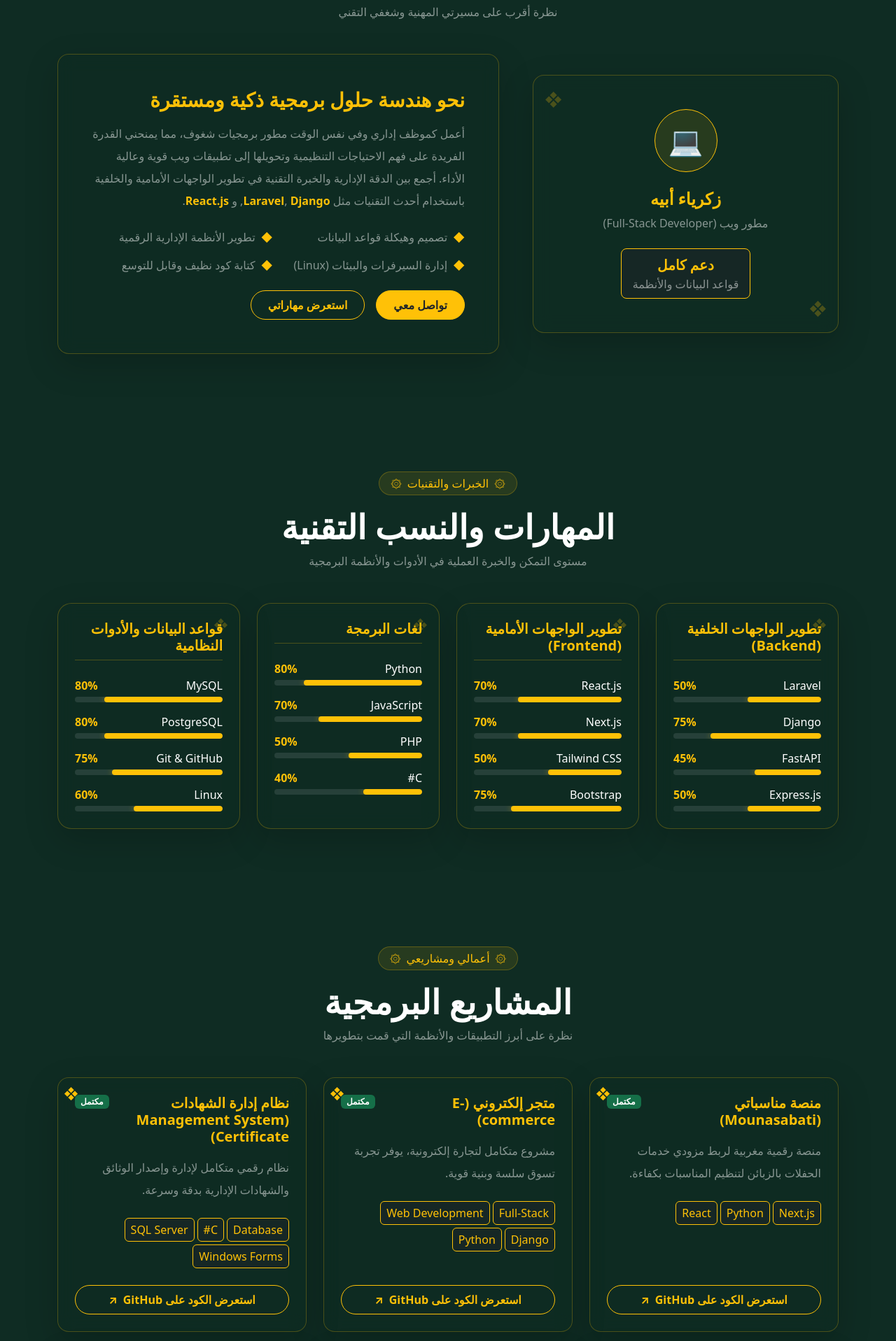
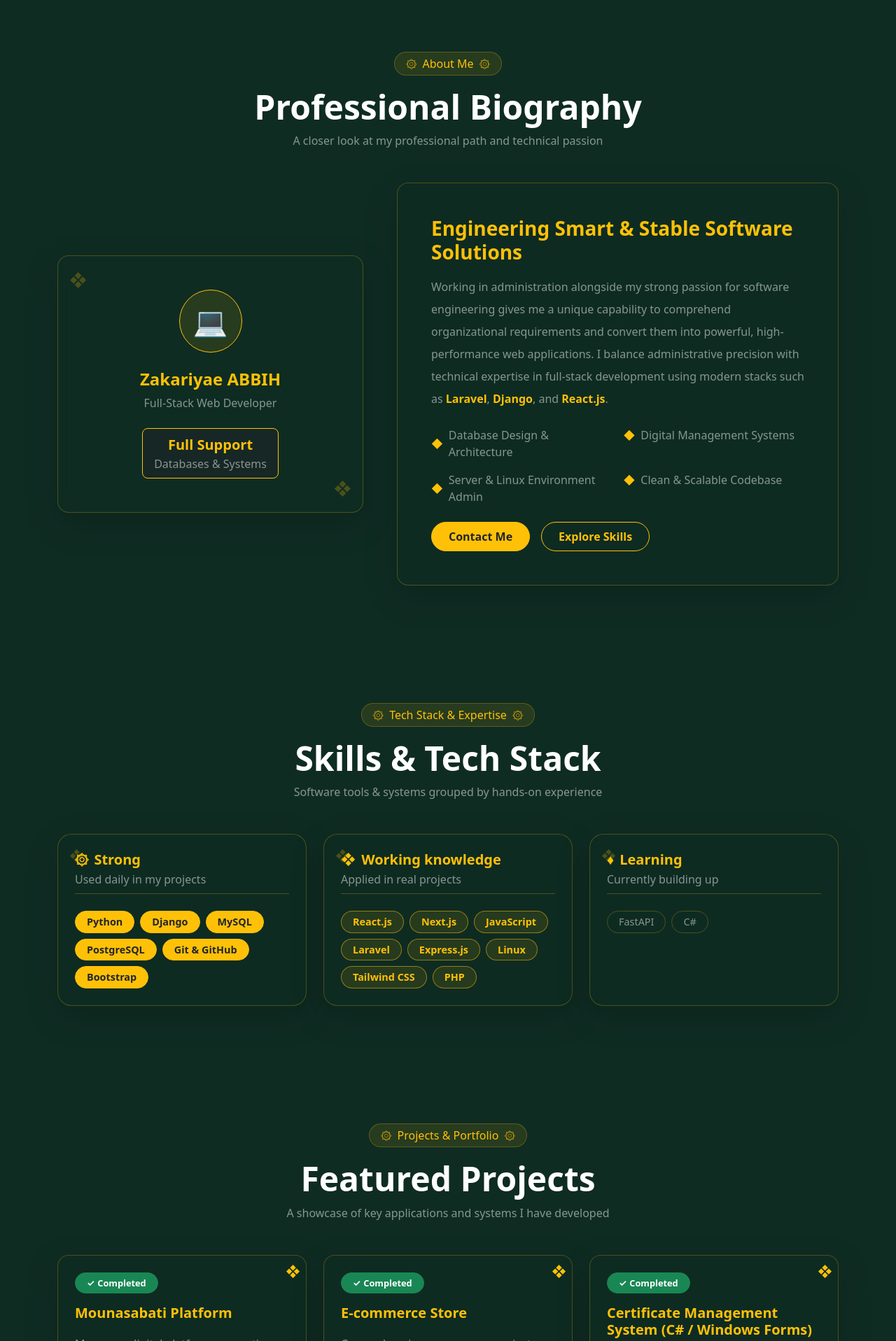
Before and after one commit to zakariyae-devcode/Portfolio, a Next.js app: page / in a window 1280 px wide. Shown: the part 843-2760 px from the top of the page at 70% size. Built offline with nearby package versions, Linux system fonts and the light colour scheme.

Commit message:
Default to English with language detection; regroup skills, update hero, projects and metadata (6aee76a686d0868fb584633a)
Co-Authored-By: zakariyae-devcode <293615466+zakariyae-devcode@users.noreply.github.com>

```diff
--- a/app/components/Skills.js
+++ b/app/components/Skills.js
@@ -6,43 +6,31 @@ import { useLanguage } from '../context/LanguageContext';
 export default function Skills() {
   const { lang } = useLanguage();
 
-  const skillCategories = [
+  const skillGroups = [
     {
-      title: lang === 'ar' ? 'تطوير الواجهات الخلفية (Backend)' : 'Backend Development',
-      skills: [
-        { name: 'Laravel', level: 50 },
-        { name: 'Django', level: 75 },
-        { name: 'FastAPI', level: 45 },
-        { name: 'Express.js', level: 50 },
-      ]
+      key: 'strong',
+      icon: '۞',
+      title: lang === 'ar' ? 'إتقان قوي' : 'Strong',
+      subtitle: lang === 'ar' ? 'أستخدمها يومياً في مشاريعي' : 'Used daily in my projects',
+      tagClass: 'bg-warning text-dark border-warning fw-bold',
+      skills: ['Python', 'Django', 'MySQL', 'PostgreSQL', 'Git & GitHub', 'Bootstrap'],
     },
     {
-      title: lang === 'ar' ? 'تطوير الواجهات الأمامية (Frontend)' : 'Frontend Development',
-      skills: [
-        { name: 'React.js', level: 70 },
-        { name: 'Next.js', level: 70 },
-        { name: 'Tailwind CSS', level: 50 },
-        { name: 'Bootstrap', level: 75 }
-      ]
+      key: 'working',
+      icon: '❖',
+      title: lang === 'ar' ? 'معرفة عملية' : 'Working knowledge',
+      subtitle: lang === 'ar' ? 'استخدمتها في مشاريع حقيقية' : 'Applied in real projects',
+      tagClass: 'bg-warning bg-opacity-10 text-warning border-warning border-opacity-50 fw-semibold',
+      skills: ['React.js', 'Next.js', 'JavaScript', 'Laravel', 'Express.js', 'Linux', 'Tailwind CSS', 'PHP'],
     },
     {
-      title: lang === 'ar' ? 'لغات البرمجة' : 'Programming Languages',
-      skills: [
-        { name: 'Python', level: 80 },
-        { name: 'JavaScript', level: 70 },
-        { name: 'PHP', level: 50 },
-        { name: 'C#', level: 40 }
-      ]
+      key: 'learning',
+      icon: '♦',
+      title: lang === 'ar' ? 'قيد التعلّم' : 'Learning',
+      subtitle: lang === 'ar' ? 'أطوّر مهاراتي فيها حالياً' : 'Currently building up',
+      tagClass: 'bg-transparent text-white-50 border-warning border-opacity-25 fw-medium',
+      skills: ['FastAPI', 'C#'],
     },
-    {
-      title: lang === 'ar' ? 'قواعد البيانات والأدوات النظامية' : 'Databases & System Tools',
-      skills: [
-        { name: 'MySQL', level: 80 },
-        { name: 'PostgreSQL', level: 80 },
-        { name: 'Git & GitHub', level: 75 },
-        { name: 'Linux', level: 60 }
-      ]
-    }
   ];
 
   return (
@@ -59,17 +47,17 @@ export default function Skills() {
             <span>۞</span>
           </div>
           <h2 className="display-5 fw-bold text-white mb-2">
-            {lang === 'ar' ? 'المهارات والنسب التقنية' : 'Skills & Proficiency'}
+            {lang === 'ar' ? 'المهارات والتقنيات' : 'Skills & Tech Stack'}
           </h2>
           <p className="text-white-50 fs-6">
-            {lang === 'ar' ? 'مستوى التمكن والخبرة العملية في الأدوات والأنظمة البرمجية' : 'Level of mastery and practical experience in software tools & systems'}
+            {lang === 'ar' ? 'الأدوات والأنظمة البرمجية مصنّفة حسب مستوى الخبرة العملية' : 'Software tools & systems grouped by hands-on experience'}
           </p>
         </div>
 
-        {/* شبكة التصنيفات مع أشرطة النسب */}
+        {/* مجموعات المهارات */}
         <div className="row g-4">
-          {skillCategories.map((category, index) => (
-            <div key={index} className="col-lg-3 col-md-6">
+          {skillGroups.map((group) => (
+            <div key={group.key} className="col-lg-4 col-md-6">
               <div
                 className="card h-100 border-warning border-opacity-25 text-white p-4 shadow-lg position-relative overflow-hidden"
                 style={{
@@ -87,41 +75,26 @@ export default function Skills() {
                 </div>
 
                 <div className="card-body p-0">
-                  <h3 className="fs-5 fw-bold text-warning mb-4 pb-2 border-bottom border-warning border-opacity-25">
-                    {category.title}
-                  </h3>
-
-                  {/* قائمة المهارات مع أشرطة النسبة */}
-                  <div className="d-flex flex-column gap-3">
-                    {category.skills.map((skill, idx) => (
-                      <div key={idx}>
-                        <div className="d-flex justify-content-between text-white fs-6 mb-1">
-                          <span className="fw-medium">{skill.name}</span>
-                          <span className="text-warning fw-bold">{skill.level}%</span>
-                        </div>
-
-                        {/* شريط التقدم */}
-                        <div
-                          className="progress w-100"
-                          style={{ height: '8px', backgroundColor: 'rgba(255, 255, 255, 0.1)', borderRadius: '4px' }}
-                        >
-                          <div
-                            className="progress-bar bg-warning"
-                            role="progressbar"
-                            style={{
-                              width: `${skill.level}%`,
-                              borderRadius: '4px',
-                              boxShadow: '0 0 10px rgba(255, 193, 7, 0.4)'
-                            }}
-                            aria-valuenow={skill.level}
-                            aria-valuemin="0"
-                            aria-valuemax="100"
-                          ></div>
-                        </div>
-                      </div>
-                    ))}
+                  <div className="mb-4 pb-2 border-bottom border-warning border-opacity-25">
+                    <h3 className="fs-5 fw-bold text-warning mb-1 d-flex align-items-center gap-2">
+                      <span aria-hidden="true">{group.icon}</span>
+                      <span>{group.title}</span>
+                    </h3>
+                    <p className="text-white-50 fs-7 mb-0">{group.subtitle}</p>
                   </div>
 
+                  {/* وسوم المهارات */}
+                  <ul className="list-unstyled d-flex flex-wrap gap-2 mb-0">
+                    {group.skills.map((skill) => (
+                      <li
+                        key={skill}
+                        className={`px-3 py-1 rounded-pill border ${group.tagClass}`}
+                        style={{ fontSize: '0.9rem' }}
+                      >
+                        {skill}
+                      </li>
+                    ))}
+                  </ul>
                 </div>
 
               </div>
--- a/app/components/projects.js
+++ b/app/components/projects.js
@@ -14,8 +14,9 @@ export default function Projects() {
         : 'Moroccan digital platform connecting event service providers with clients to organize events efficiently.',
       techStack: ["Next.js", "Python", "React"],
       githubUrl: "https://github.com/zakariyae-devcode/Mounasabati",
-      status: lang === 'ar' ? 'مكتمل' : 'Completed',
-      badgeColor: "bg-success"
+      status: 'completed',
+      demo: '',
+      image: ''
     },
     {
       title: lang === 'ar' ? 'متجر إلكتروني (E-commerce)' : 'E-commerce Store',
@@ -24,28 +25,31 @@ export default function Projects() {
         : 'Comprehensive e-commerce project providing a seamless shopping experience and robust structure.',
       techStack: ["Full-Stack", "Web Development", "Django", "Python"],
       githubUrl: "https://github.com/zakariyae-devcode/E-commerce",
-      status: lang === 'ar' ? 'مكتمل' : 'Completed',
-      badgeColor: "bg-success"
+      status: 'completed',
+      demo: '',
+      image: ''
     },
     {
-      title: lang === 'ar' ? 'نظام إدارة الشهادات (Management System Certificate)' : 'Certificate Management System',
+      title: lang === 'ar' ? 'نظام إدارة الشهادات (C# / Windows Forms)' : 'Certificate Management System (C# / Windows Forms)',
       description: lang === 'ar'
         ? 'نظام رقمي متكامل لإدارة وإصدار الوثائق والشهادات الإدارية بدقة وسرعة.'
         : 'Integrated digital system for managing and issuing administrative documents and certificates with precision.',
       techStack: ["Database", "C#", "SQL Server", "Windows Forms"],
       githubUrl: "https://github.com/zakariyae-devcode/ManagementSystemCertificate",
-      status: lang === 'ar' ? 'مكتمل' : 'Completed',
-      badgeColor: "bg-success"
+      status: 'completed',
+      demo: '',
+      image: ''
     },
     {
-      title: lang === 'ar' ? 'نظام إدارة الشهادات (SmartShahada)' : 'SmartShahada System',
+      title: lang === 'ar' ? 'منصة الشهادة الذكية SmartShahada (Laravel)، قيد التطوير' : 'SmartShahada (Laravel), in progress',
       description: lang === 'ar'
         ? 'نظام رقمي قيد التطوير لإدارة الوثائق والشهادات الإدارية واستخراجها بدقة وسرعة لتبسيط الإجراءات.'
         : 'Digital system under development for managing and generating administrative documents to simplify workflows.',
       techStack: ["Database", "Backend", "Frontend", "Laravel", "PHP"],
       githubUrl: "https://github.com/zakariyae-devcode/SmartShahada",
-      status: lang === 'ar' ? 'قيد التطوير' : 'In Development',
-      badgeColor: "bg-warning text-dark"
+      status: 'in-progress',
+      demo: '',
+      image: ''
     },
     {
       title: lang === 'ar' ? 'متجر الكتب (BookStore)' : 'BookStore Platform',
@@ -54,8 +58,9 @@ export default function Projects() {
         : 'Digital platform under development dedicated to book rentals and management.',
       techStack: ["Full-Stack", "Web Development", "Express.js", "JavaScript"],
       githubUrl: "https://github.com/zakariyae-devcode/bookStore",
-      status: lang === 'ar' ? 'قيد التطوير' : 'In Development',
-      badgeColor: "bg-warning text-dark"
+      status: 'in-progress',
+      demo: '',
+      image: ''
     },
     {
       title: lang === 'ar' ? 'واجهة برمجة تطبيقات السفر (TravelApi)' : 'Travel Booking API',
@@ -64,10 +69,25 @@ export default function Projects() {
         : 'Backend API under development designed for managing travel services and reservations with flexibility.',
       techStack: ["Backend", "API", "Python", "Django REST Framework"],
       githubUrl: "https://github.com/zakariyae-devcode/TravelApi",
-      status: lang === 'ar' ? 'قيد التطوير' : 'In Development',
-      badgeColor: "bg-warning text-dark"
+      status: 'in-progress',
+      demo: '',
+      image: ''
     }
   ];
+
+  // تسميات وألوان حالة المشروع
+  const statusStyles = {
+    completed: {
+      label: lang === 'ar' ? 'مكتمل' : 'Completed',
+      icon: '✓',
+      className: 'bg-success text-white border-success',
+    },
+    'in-progress': {
+      label: lang === 'ar' ? 'قيد التطوير' : 'In progress',
+      icon: '⏳',
+      className: 'bg-warning text-dark border-warning',
+    },
+  };
 
   return (
     <section id="projects" className={`py-5 text-white ${lang === 'ar' ? 'text-end' : 'text-start'}`}>
@@ -92,8 +112,8 @@ export default function Projects() {
 
         {/* شبكة عرض المشاريع */}
         <div className="row g-4">
-          {projectsList.map((project, index) => (
-            <div className="col-lg-4 col-md-6" key={index}>
+          {projectsList.map((project) => (
+            <div className="col-lg-4 col-md-6" key={project.githubUrl}>
               <div
                 className="h-100 p-4 rounded-4 border border-warning border-opacity-25 position-relative shadow-lg d-flex flex-column justify-content-between overflow-hidden"
                 style={{
@@ -107,13 +127,32 @@ export default function Projects() {
                 </div>
 
                 <div>
-                  {/* رأس البطاقة (العنوان والحالة) */}
-                  <div className="d-flex justify-content-between align-items-start mb-3 gap-2">
-                    <h3 className="fs-5 fw-bold text-warning mb-0">{project.title}</h3>
-                    <span className={`badge ${project.badgeColor} bg-opacity-75 text-white fs-8 px-2 py-1`}>
-                      {project.status}
+                  {/* لقطة شاشة المشروع (تظهر فقط عند توفرها) */}
+                  {project.image && (
+                    <div className="mb-3 rounded-3 overflow-hidden border border-warning border-opacity-25">
+                      <img
+                        src={project.image}
+                        alt={lang === 'ar' ? `لقطة شاشة لمشروع ${project.title}` : `${project.title} screenshot`}
+                        className="w-100 object-fit-cover"
+                        style={{ aspectRatio: '16 / 9' }}
+                        loading="lazy"
+                      />
+                    </div>
+                  )}
+
+                  {/* حالة المشروع */}
+                  {statusStyles[project.status] && (
+                    <span
+                      className={`d-inline-flex align-items-center gap-1 badge rounded-pill border fw-bold px-3 py-2 mb-3 ${statusStyles[project.status].className}`}
+                      style={{ fontSize: '0.8rem' }}
+                    >
+                      <span aria-hidden="true">{statusStyles[project.status].icon}</span>
+                      <span>{statusStyles[project.status].label}</span>
                     </span>
-                  </div>
+                  )}
+
+                  {/* عنوان المشروع */}
+                  <h3 className="fs-5 fw-bold text-warning mb-3">{project.title}</h3>
 
                   {/* وصف المشروع */}
                   <p className="text-white-50 fs-7 lh-lg mb-4">
@@ -130,8 +169,19 @@ export default function Projects() {
                   </div>
                 </div>
 
-                {/* زر الانتقال لـ GitHub */}
-                <div>
+                {/* أزرار العرض المباشر وGitHub */}
+                <div className="d-flex flex-column gap-2">
+                  {project.demo && (
+                    <a
+                      href={project.demo}
+                      target="_blank"
+                      rel="noopener noreferrer"
+                      className="btn btn-warning text-dark w-100 fw-bold py-2 rounded-pill d-flex align-items-center justify-content-center gap-2 fs-7"
+                    >
+                      <span>{lang === 'ar' ? 'عرض مباشر' : 'Live demo'}</span>
+                      <span>↗</span>
+                    </a>
+                  )}
                   <a
                     href={project.githubUrl}
                     target="_blank"
--- a/app/context/LanguageContext.js
+++ b/app/context/LanguageContext.js
@@ -1,34 +1,81 @@
 'use client';
 
-import React, { createContext, useContext, useState, useEffect } from 'react';
+import React, { createContext, useContext, useState, useEffect, useCallback } from 'react';
+import { siteMeta } from '../siteMeta';
 
+const STORAGE_KEY = 'app_lang';
+const DEFAULT_LANG = 'en';
+const SUPPORTED = ['en', 'ar'];
 
-const LanguageContext = createContext();
+const LanguageContext = createContext({
+  lang: DEFAULT_LANG,
+  setLanguage: () => {},
+  toggleLanguage: () => {},
+});
+
+// Read the saved choice safely (localStorage can be unavailable or blocked).
+const readStoredLang = () => {
+  if (typeof window === 'undefined') return null;
+  try {
+    const saved = window.localStorage.getItem(STORAGE_KEY);
+    return SUPPORTED.includes(saved) ? saved : null;
+  } catch {
+    return null;
+  }
+};
+
+const storeLang = (value) => {
+  if (typeof window === 'undefined') return;
+  try {
+    window.localStorage.setItem(STORAGE_KEY, value);
+  } catch {
+    // Ignore storage errors (private mode, disabled storage, etc.)
+  }
+};
+
+// First visit: Arabic if the browser language starts with "ar", otherwise English.
+const detectBrowserLang = () => {
+  if (typeof navigator === 'undefined') return DEFAULT_LANG;
+  const candidates = [...(navigator.languages || []), navigator.language].filter(Boolean);
+  const primary = (candidates[0] || '').toLowerCase();
+  return primary.startsWith('ar') ? 'ar' : 'en';
+};
 
 export const LanguageProvider = ({ children }) => {
-  const [lang, setLang] = useState('ar');
+  const [lang, setLang] = useState(DEFAULT_LANG);
 
+  // Resolve the initial language on the client only (keeps SSR output in English).
   useEffect(() => {
-    const saved = localStorage.getItem('app_lang');
-    if (saved) {
-      setLang(saved);
-      document.documentElement.dir = saved === 'ar' ? 'rtl' : 'ltr';
-      document.documentElement.lang = saved;
-    }
+    const initial = readStoredLang() || detectBrowserLang();
+    // eslint-disable-next-line react-hooks/set-state-in-effect
+    if (initial !== DEFAULT_LANG) setLang(initial);
   }, []);
 
-  const toggleLanguage = () => {
-    setLang((prevLang) => {
-      const nextLang = prevLang === 'ar' ? 'en' : 'ar';
-      localStorage.setItem('app_lang', nextLang);
-      document.documentElement.dir = nextLang === 'ar' ? 'rtl' : 'ltr';
-      document.documentElement.lang = nextLang;
-      return nextLang;
+  // Keep <html lang> and dir in sync with the active language.
+  useEffect(() => {
+    document.documentElement.lang = lang;
+    document.documentElement.dir = lang === 'ar' ? 'rtl' : 'ltr';
+    document.title = siteMeta[lang].title;
+    const description = document.querySelector('meta[name="description"]');
+    if (description) description.setAttribute('content', siteMeta[lang].description);
+  }, [lang]);
+
+  const setLanguage = useCallback((next) => {
+    if (!SUPPORTED.includes(next)) return;
+    storeLang(next);
+    setLang(next);
+  }, []);
+
+  const toggleLanguage = useCallback(() => {
+    setLang((prev) => {
+      const next = prev === 'ar' ? 'en' : 'ar';
+      storeLang(next);
+      return next;
     });
-  };
+  }, []);
 
   return (
-    <LanguageContext.Provider value={{ lang, toggleLanguage }}>
+    <LanguageContext.Provider value={{ lang, setLanguage, toggleLanguage }}>
       {children}
     </LanguageContext.Provider>
   );
--- a/app/layout.js
+++ b/app/layout.js
@@ -2,15 +2,64 @@ import 'bootstrap/dist/css/bootstrap.min.css';
 import Navbar from './components/navbar';
 import Footer from './components/footer';
 import { LanguageProvider } from './context/LanguageContext';
+import { siteMeta, siteUrl } from './siteMeta';
+
+const { en, ar } = siteMeta;
+
+const ogImage = {
+  url: '/og-image.png',
+  width: 1200,
+  height: 630,
+  alt: 'Zakariyae ABBIH — Full-Stack Developer | Django, Laravel, Next.js',
+};
 
 export const metadata = {
-  title: 'زكرياء أبيه | معرض الأعمال والحلول البرمجية',
-  description: 'موقع شخصي ومحفظة أعمال لتطوير البرمجيات والويب بروح أندلسية مغربية عصريّة',
+  metadataBase: new URL(siteUrl),
+  title: en.title,
+  description: en.description,
+  applicationName: 'Zakariyae ABBIH Portfolio',
+  authors: [{ name: 'Zakariyae ABBIH', url: siteUrl }],
+  keywords: [
+    'Zakariyae ABBIH',
+    'زكرياء أبيه',
+    'Full-Stack Developer',
+    'Junior Developer',
+    'Internship',
+    'Django',
+    'Laravel',
+    'Next.js',
+    'Morocco',
+    'Remote',
+  ],
+  alternates: {
+    canonical: '/',
+  },
+  openGraph: {
+    type: 'website',
+    url: siteUrl,
+    siteName: 'Zakariyae ABBIH',
+    title: en.title,
+    description: en.description,
+    locale: 'en_US',
+    alternateLocale: ['ar_MA'],
+    images: [ogImage],
+  },
+  twitter: {
+    card: 'summary_large_image',
+    title: en.title,
+    description: en.description,
+    images: [ogImage],
+  },
+  other: {
+    // Arabic title/description (the page also swaps document.title when Arabic is active)
+    'title:ar': ar.title,
+    'description:ar': ar.description,
+  },
 };
 
 export default function RootLayout({ children }) {
   return (
-    <html lang="ar" dir="rtl" style={{ scrollBehavior: 'smooth' }}>
+    <html lang="en" dir="ltr" style={{ scrollBehavior: 'smooth' }}>
       <body
         className="d-flex flex-column min-vh-100 text-white"
         style={{
--- /dev/null
+++ b/app/siteMeta.js
@@ -0,0 +1,15 @@
+// Shared bilingual site metadata (used by the root layout and the language context).
+export const siteUrl = 'https://zakariyae-dev.netlify.app';
+
+export const siteMeta = {
+  en: {
+    title: 'Zakariyae ABBIH | Full-Stack Developer (Django, Laravel, Next.js)',
+    description:
+      'Portfolio of Zakariyae ABBIH, an administrative employee turned full-stack web developer building tools that solve real workflow problems with Django, Laravel and Next.js. Open to junior roles & internships (Morocco or remote).',
+  },
+  ar: {
+    title: 'زكرياء أبيه | مطور ويب شامل (Django، Laravel، Next.js)',
+    description:
+      'محفظة أعمال زكرياء أبيه، موظف إداري تحوّل إلى مطور ويب شامل يبني أدوات تحل مشاكل حقيقية في سير العمل باستخدام Django وLaravel وNext.js. منفتح على الوظائف المبتدئة والتدريب (المغرب أو عن بُعد).',
+  },
+};
```
Also changed, not shown: app/components/Hero.js (+23 -2 lines), app/components/navbar.js (+11 -10 lines), public/og-image.png (added).
